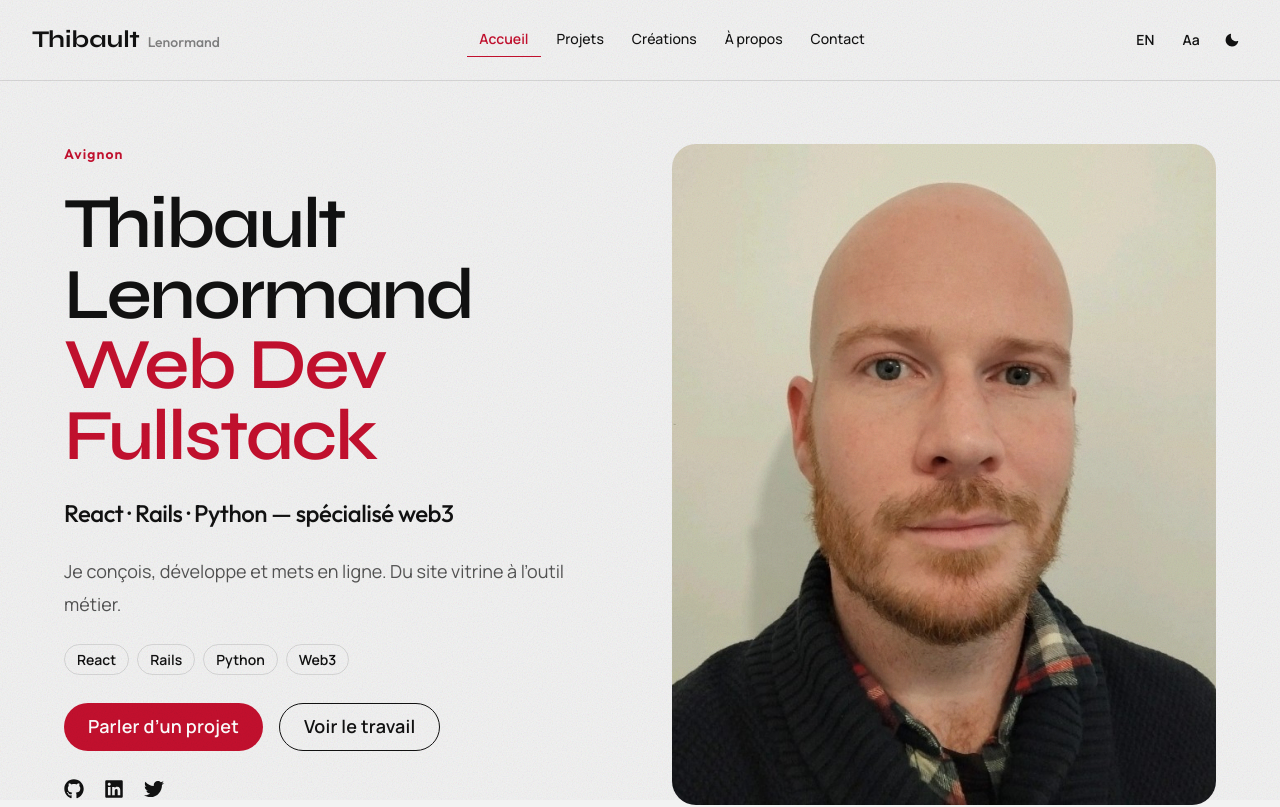
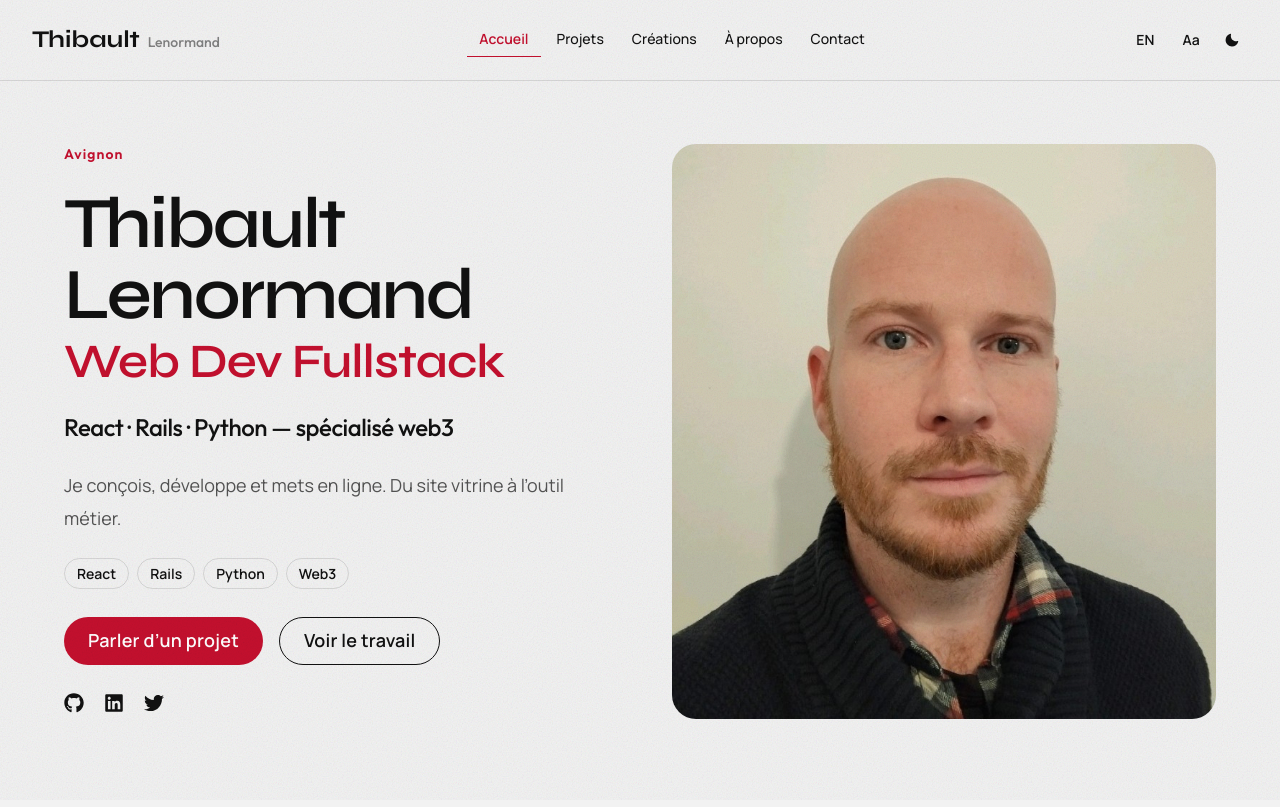
Before and after one commit to ThibaultL24/Portfolio, a React (Vite) app: page / in a window 1280 px wide. Shown: the top 807 px of the page. Built offline with nearby package versions, Linux system fonts and the light colour scheme; a web font is replaced by a local one.

Commit message:
Keep the fullstack line on one red row
Shrink the role under the name so Web Dev Fullstack does not wrap.

Co-authored-by: Thibault Lenormand <ThibaultL24@users.noreply.github.com>

```diff
--- a/src/features/home/components/HeroSection.jsx
+++ b/src/features/home/components/HeroSection.jsx
@@ -61,7 +61,14 @@ const HeroSection = () => {
           >
             {titleLead}
             {titlePunch && (
-              <Text as="span" display="block" color="brand.cyan">
+              <Text
+                as="span"
+                display="block"
+                color="brand.cyan"
+                fontSize={{ base: "2xl", md: "4xl", xl: "5xl" }}
+                letterSpacing="-0.02em"
+                mt={2}
+              >
                 {titlePunch}
               </Text>
             )}
```
